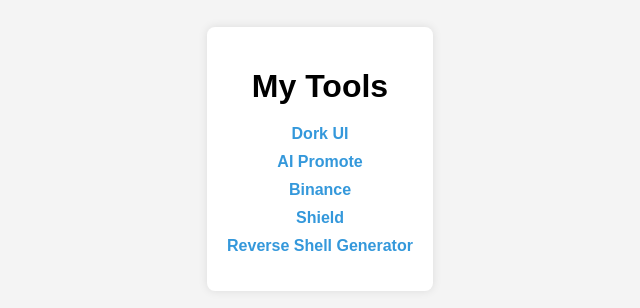
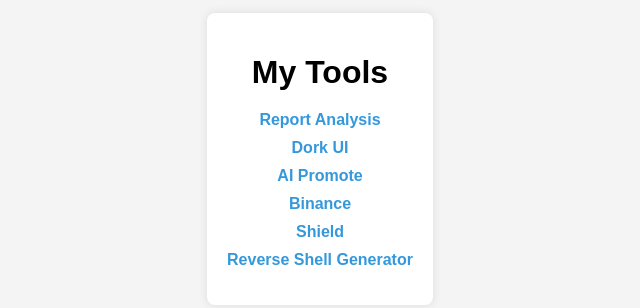
Before and after one commit to huntertool/mytool2, a plain HTML site: page index.html in a window 1280 px wide. Shown: the part 241-549 px from the top of the page, without its empty margins (320-960 px from the left). Drawn offline with Linux system fonts and the light colour scheme.

Commit message:
Update index.html

```diff
--- a/index.html
+++ b/index.html
@@ -46,6 +46,7 @@
     <div class="container">
         <h1>My Tools</h1>
         <ul>
+            <li><a href="report/index.html">Report Analysis</a></li>
             <li><a href="dork-ui/index.html">Dork UI</a></li>
             <li><a href="ai-promote/index.html">AI Promote</a></li>
             <li><a href="Crypto/index.html">Binance</a></li>
```
